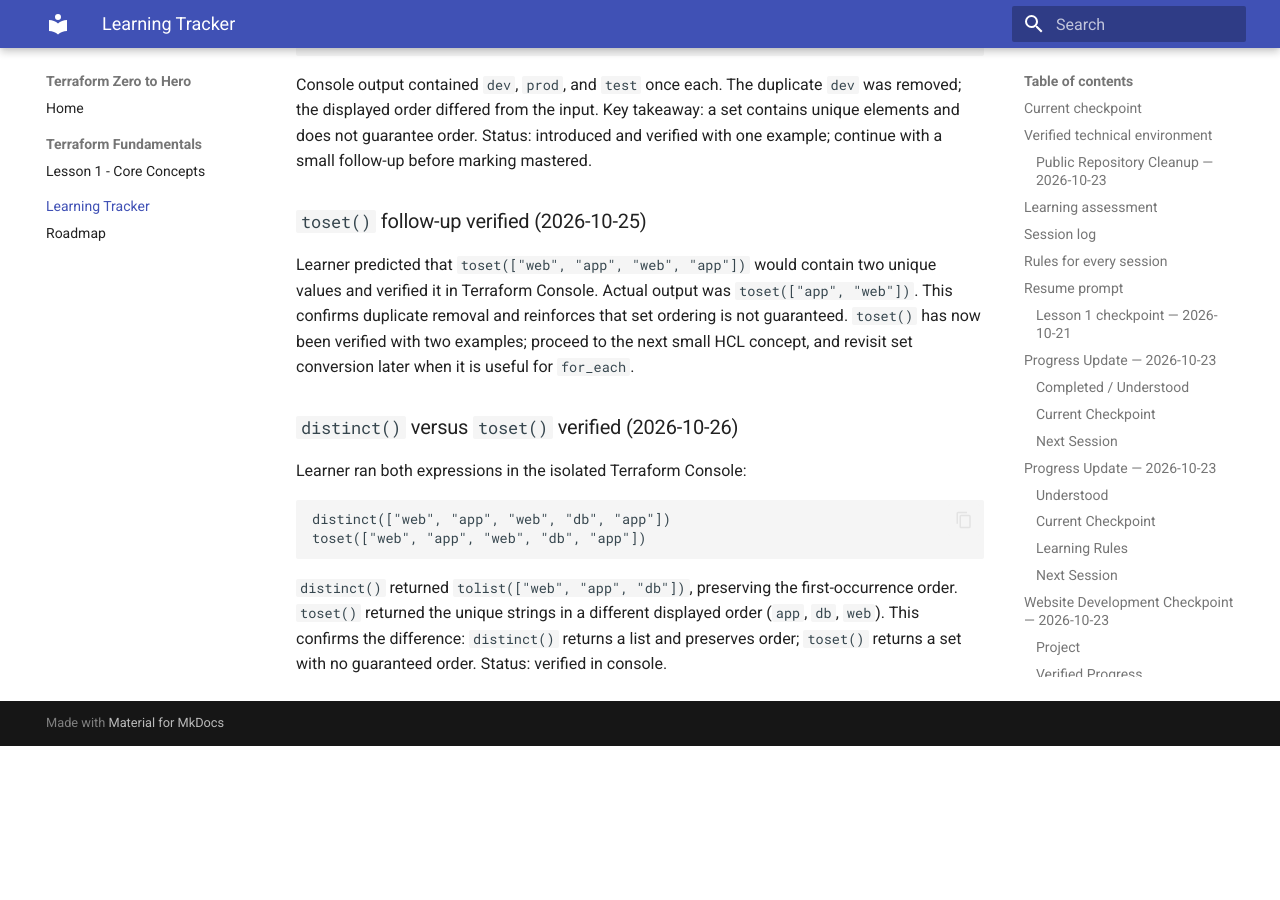
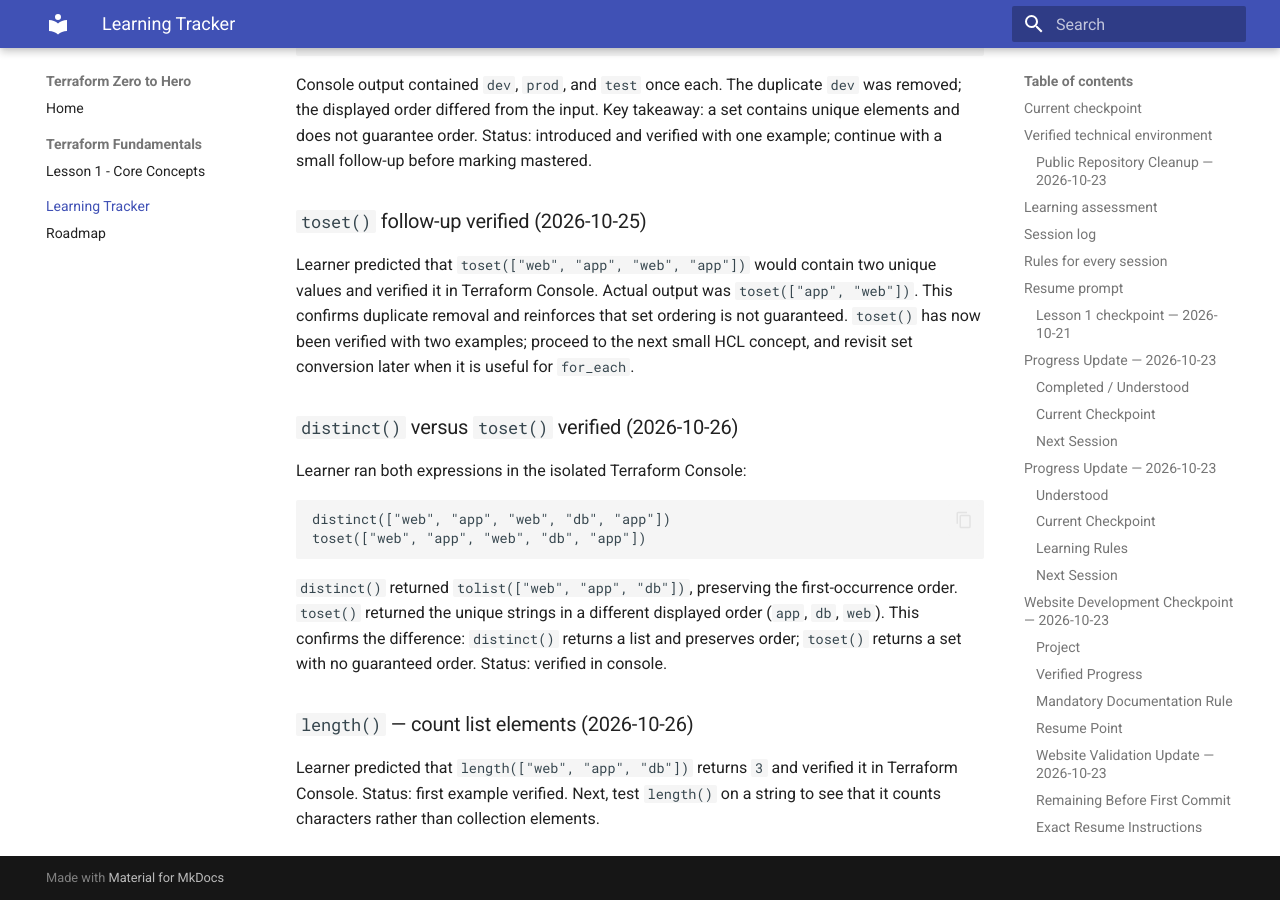
Before and after one commit to pshewale-dev/terraform-azure-lab, an MkDocs documentation site: the page built from docs/LEARNING-PROGRESS.md, in a window 1280 px wide and 900 px high, scrolled down 15693 px. Built offline with MkDocs 1.6.1 and Material for MkDocs 9.7.7, drawn with Linux system fonts in a browser that asks for light colours; before the commit the page ends 16439 px from its top, so only the background shows below that.

Commit message:
docs: record first length function exercise

````diff
--- a/docs/LEARNING-PROGRESS.md
+++ b/docs/LEARNING-PROGRESS.md
@@ -482,3 +482,7 @@ toset(["web", "app", "web", "db", "app"])
 ```
 
 `distinct()` returned `tolist(["web", "app", "db"])`, preserving the first-occurrence order. `toset()` returned the unique strings in a different displayed order (`app`, `db`, `web`). This confirms the difference: `distinct()` returns a list and preserves order; `toset()` returns a set with no guaranteed order. Status: verified in console.
+
+
+### `length()` — count list elements (2026-10-26)
+Learner predicted that `length(["web", "app", "db"])` returns `3` and verified it in Terraform Console. Status: first example verified. Next, test `length()` on a string to see that it counts characters rather than collection elements.
````
